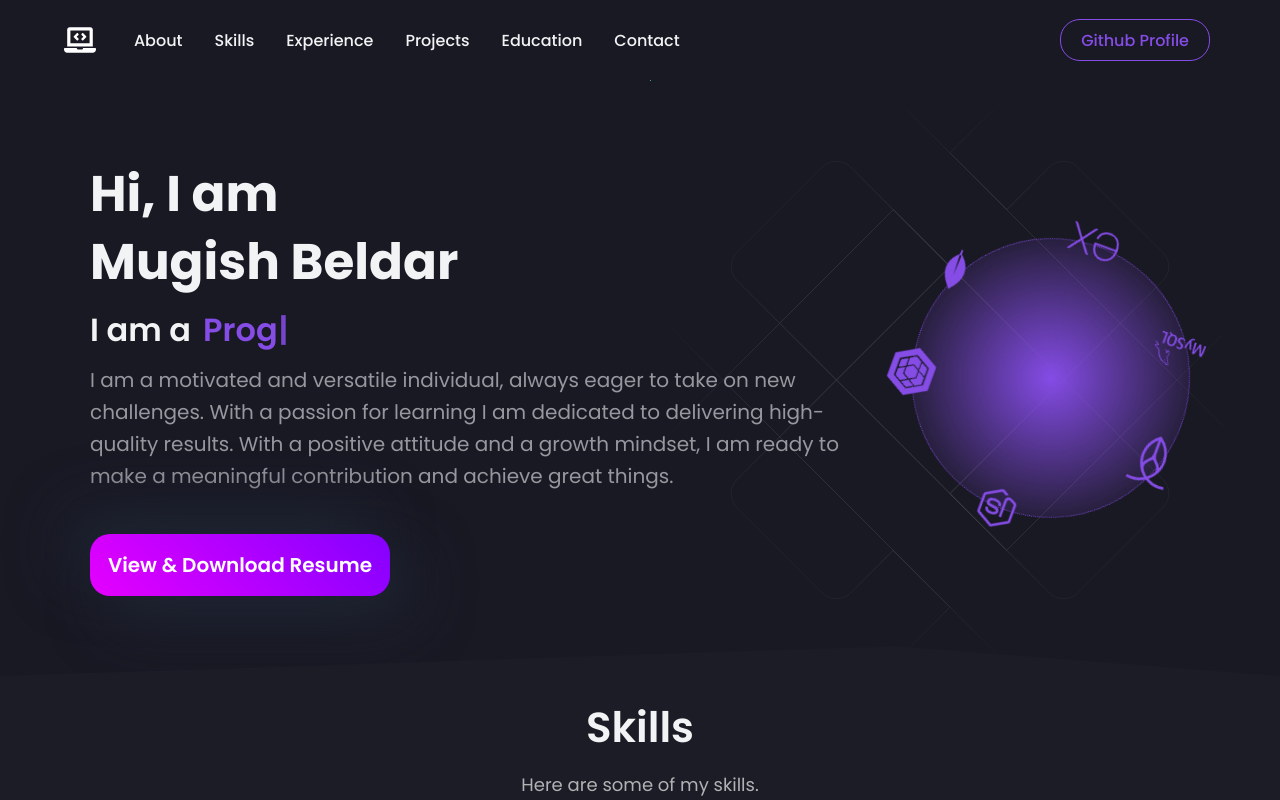
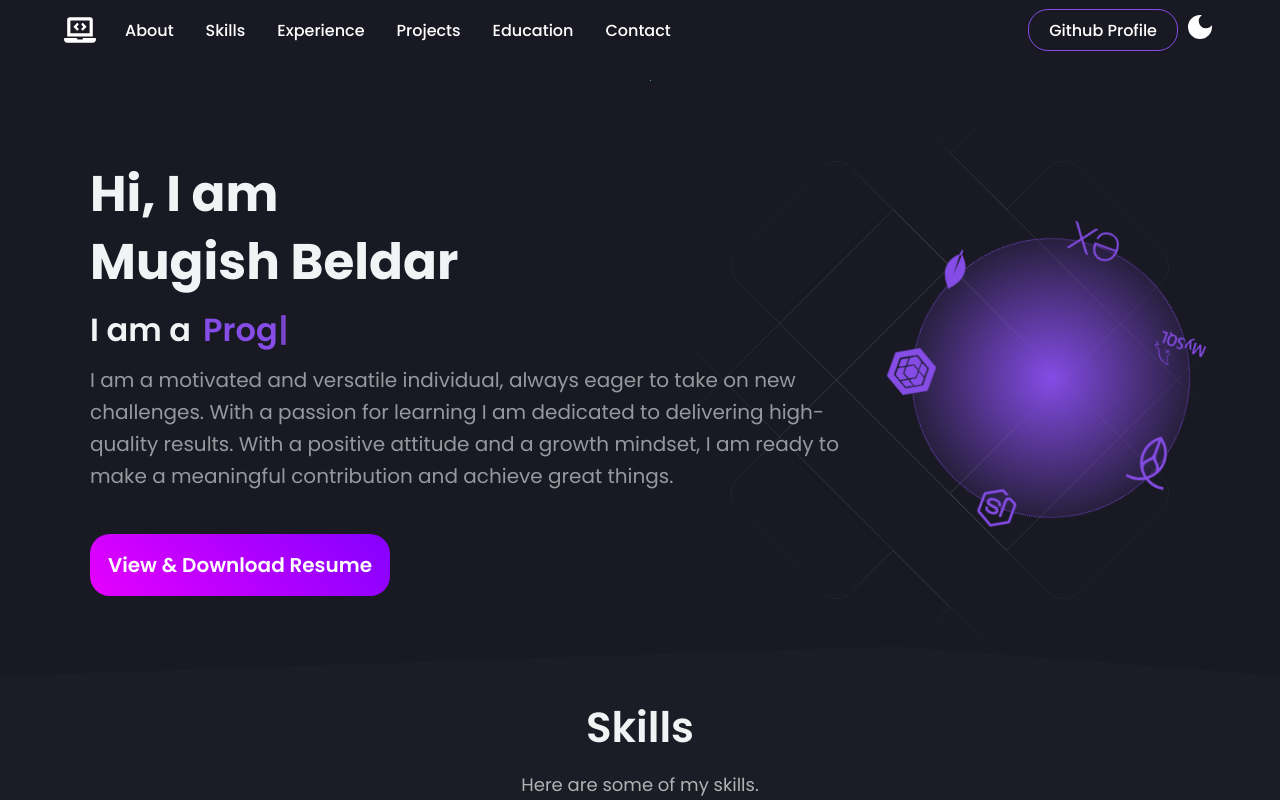
Before and after one commit to MugishBeldar/PortFolio, a React (Create React App) app: page / in a window 1280 px wide. Shown: the top 800 px of the page. Built offline with nearby package versions, Linux system fonts and the light colour scheme.

Commit message:
light mode added

```diff
--- a/src/App.js
+++ b/src/App.js
@@ -1,4 +1,7 @@
 import {ThemeProvider} from "styled-components";
+import React, { useContext } from "react";
+import {ThemeContext} from './context/theme'
+
 import {useState} from "react";
 import {darkTheme, lightTheme} from './utils/Themes.js'
 import Navbar from "./components/Navbar";
@@ -26,10 +29,10 @@ const Wrapper = styled.div`
   clip-path: polygon(0 0, 100% 0, 100% 100%,30% 98%, 0 100%);
 `
 function App() {
-  const [darkMode, setDarkMode] = useState(true);
+  const { theme } = useContext(ThemeContext);
   const [openModal, setOpenModal] = useState({state: false, project: null});
   return (
-    <ThemeProvider theme={darkMode ? darkTheme : lightTheme}>
+    <ThemeProvider theme={theme==='darkTheme' ? darkTheme : lightTheme}>
       <Router >
         <Navbar />
         <Body>
--- a/src/components/HeroSection/HeroStyle.js
+++ b/src/components/HeroSection/HeroStyle.js
@@ -231,7 +231,6 @@ export const ResumeButton = styled.a`
     background: linear-gradient(225deg, hsla(271, 100%, 50%, 1) 0%, hsla(294, 100%, 50%, 1) 100%);
     background: -moz-linear-gradient(225deg, hsla(271, 100%, 50%, 1) 0%, hsla(294, 100%, 50%, 1) 100%);
     background: -webkit-linear-gradient(225deg, hsla(271, 100%, 50%, 1) 0%, hsla(294, 100%, 50%, 1) 100%);
-    box-shadow:  20px 20px 60px #1F2634,
     -20px -20px 60px #1F2634;
     &:hover {
         transform: scale(1.05);
--- a/src/components/HeroSection/index.js
+++ b/src/components/HeroSection/index.js
@@ -1,4 +1,4 @@
-import React from 'react'
+import React, {useContext} from 'react'
 import HeroBgAnimation from '../HeroBgAnimation'
 import {HeroContainer, HeroBg, HeroLeftContainer, HeroRightContainer, HeroInnerContainer, TextLoop, Title, Span, SubTitle, ResumeButton, } from './HeroStyle'
 import Typewriter from 'typewriter-effect';
@@ -9,9 +9,11 @@ import {SiMysql} from 'react-icons/si'
 import {BiLogoMongodb} from 'react-icons/bi'
 import {SiCockroachlabs, } from 'react-icons/si'
 import {SiSequelize} from 'react-icons/si'
+import {ThemeContext} from '../../context/theme'
+import {darkTheme, lightTheme} from '../../utils/Themes'
 
 const HeroSection = () => {
-
+    const {theme} = useContext(ThemeContext)
     return (
         <div id="about">
             <HeroContainer>
@@ -34,7 +36,7 @@ const HeroSection = () => {
                             </Span>
                         </TextLoop>
                         <SubTitle>{Bio.description}</SubTitle>
-                        <ResumeButton href='https://drive.google.com/file/d/11XUZ5J4bOR-u-v5qaqQJIghnz1070yOi/view?usp=sharing' target='_blank'>View & Download Resume</ResumeButton>
+                        <ResumeButton style={{color:`${theme==='darkTheme'?darkTheme.color:lightTheme.color}`}} href='https://drive.google.com/file/d/11XUZ5J4bOR-u-v5qaqQJIghnz1070yOi/view?usp=sharing' target='_blank'>View & Download Resume</ResumeButton>
 
                     </HeroLeftContainer>
 
--- a/src/components/Navbar/NavbarStyledComponent.js
+++ b/src/components/Navbar/NavbarStyledComponent.js
@@ -1,6 +1,12 @@
-import { Link as LinkR } from 'react-router-dom';
+import {Link as LinkR} from 'react-router-dom';
 import styled from 'styled-components';
 
+export const ThemeButton = styled.div`
+color: ${({theme}) => theme.color};
+@media (max-width: 768px) {
+  margin-right: 40px;
+}
+`;
 export const Nav = styled.div`
     background-color: ${({theme}) => theme.card_light};
     height: 80px;
@@ -24,6 +30,10 @@ export const NavbarContainer = styled.div`
   width: 100%;
   padding: 0 24px;
   max-width: 1200px;
+  margin-top: -20px;
+  a {
+    color: ${({theme}) => theme.color};
+  }
 `;
 
 export const NavLogo = styled(LinkR)`
@@ -57,29 +67,29 @@ export const NavItems = styled.ul`
 `;
 
 export const NavLink = styled.a`
-    color: ${({ theme }) => theme.text_primary};
+    color: ${({theme}) => theme.text_primary};
     font-weight: 500;
     cursor: pointer;
     transition: all 0.2s ease-in-out;
     text-decoration: none;
     :hover {
-      color: ${({ theme }) => theme.primary};
+      color: ${({theme}) => theme.primary};
     }
 
     &.active {
-      border-bottom: 2px solid ${({ theme }) => theme.primary};
+      border-bottom: 2px solid ${({theme}) => theme.primary};
     }
 `;
 
 
 export const GitHubButton = styled.a`
-  border: 1.8px solid ${({ theme }) => theme.primary};
+  border: 1.8px solid ${({theme}) => theme.primary};
   justify-content: center;
   display: flex;
   align-items: center;
   height: 70%;
   border-radius: 20px;
-  color: ${({ theme }) => theme.primary};
+  color: ${({theme}) => theme.primary};
   cursor: pointer;
   padding: 0 20px;
   font-weight: 500;
@@ -87,8 +97,8 @@ export const GitHubButton = styled.a`
   font-size: 16px;
   transition: all 0.6s ease-in-out;
     :hover {
-      background: ${({ theme }) => theme.primary};
-      color: ${({ theme }) => theme.white};
+      background: ${({theme}) => theme.primary};
+      color: ${({theme}) => theme.white};
     }
     @media screen and (max-width: 768px) {
     font-size: 14px;
@@ -118,7 +128,7 @@ export const MobileIcon = styled.div`
     transform: translate(-100%, 60%);
     font-size: 1.5rem;
     cursor: pointer;
-    color: ${({ theme }) => theme.text_primary};
+    color: ${({theme}) => theme.text_primary};
   }
 `
 
@@ -132,13 +142,13 @@ export const MobileMenu = styled.div`
     right: 0;
     width: 100%;
     padding: 12px 40px 24px 40px;
-    background: ${({ theme }) => theme.card_light+99};
+    background: ${({theme}) => theme.card_light + 99};
     transition: all 0.6s ease-in-out;
-    transform: ${({ isOpen }) => (isOpen ? 'translateY(0)' : 'translateY(-100%)')};
+    transform: ${({isOpen}) => (isOpen ? 'translateY(0)' : 'translateY(-100%)')};
     border-radius: 0 0 20px 20px;
     box-shadow: 0 0 10px 0 rgba(0, 0, 0, 0.2);
-    opacity: ${({ isOpen }) => (isOpen ? '100%' : '0')};
-    z-index: ${({ isOpen }) => (isOpen ? '1000' : '-1000')};
+    opacity: ${({isOpen}) => (isOpen ? '100%' : '0')};
+    z-index: ${({isOpen}) => (isOpen ? '1000' : '-1000')};
 
 `
 
@@ -154,28 +164,28 @@ export const MobileMenuItems = styled.ul`
 `
 
 export const MobileMenuLink = styled(LinkR)`
-  color: ${({ theme }) => theme.text_primary};
+  color: ${({theme}) => theme.text_primary};
   font-weight: 500;
   cursor: pointer;
   transition: all 0.2s ease-in-out;
   text-decoration: none;
   :hover {
-    color: ${({ theme }) => theme.primary};
+    color: ${({theme}) => theme.primary};
   }
 
   &.active {
-    border-bottom: 2px solid ${({ theme }) => theme.primary};
+    border-bottom: 2px solid ${({theme}) => theme.primary};
   }
 `;
 
 export const MobileMenuButton = styled.a`
-  border: 1.8px solid ${({ theme }) => theme.primary};
+  border: 1.8px solid ${({theme}) => theme.primary};
   justify-content: center;
   display: flex;
   align-items: center;
   height: 70%;
   border-radius: 20px;
-  color: ${({ theme }) => theme.primary};
+  color: ${({theme}) => theme.primary};
   cursor: pointer;
   padding: 0 20px;
   font-weight: 500;
@@ -184,23 +194,23 @@ export const MobileMenuButton = styled.a`
   transition: all 0.6s ease-in-out;
 
   :hover {
-    background: ${({ theme }) => theme.primary};
-    color: ${({ theme }) => theme.white};
+    background: ${({theme}) => theme.primary};
+    color: ${({theme}) => theme.white};
   }
 `;
 
-export  const MobileLink = styled.a`
-  color: ${({ theme }) => theme.text_primary};
+export const MobileLink = styled.a`
+  color: ${({theme}) => theme.text_primary};
   font-weight: 500;
   cursor: pointer;
   transition: all 0.2s ease-in-out;
   text-decoration: none;
   :hover {
-    color: ${({ theme }) => theme.primary};
+    color: ${({theme}) => theme.primary};
   }
 
   &.active {
-    border-bottom: 2px solid ${({ theme }) => theme.primary};
+    border-bottom: 2px solid ${({theme}) => theme.primary};
   }
 `;
 
--- a/src/components/Navbar/index.js
+++ b/src/components/Navbar/index.js
@@ -1,18 +1,20 @@
-import React from 'react'
-import {Nav, NavLink, NavbarContainer, NavItems, GitHubButton, ButtonContainer, MobileIcon, MobileMenu, MobileLink} from './NavbarStyledComponent'
+import React, { useContext } from 'react'
+import {Nav, NavLink, NavbarContainer, NavItems, GitHubButton, ButtonContainer, MobileIcon, MobileMenu, MobileLink, ThemeButton} from './NavbarStyledComponent'
 import {FaBars, FaLaptopCode} from 'react-icons/fa';
+import {MdDarkMode} from 'react-icons/md'
 import {Bio} from '../../data/constants';
-import {useTheme} from 'styled-components';
+import {ThemeContext} from '../../context/theme'
+import {darkTheme, lightTheme} from '../../utils/Themes'
 
 const Navbar = () => {
   const [isOpen, setIsOpen] = React.useState(false);
-  const theme = useTheme()
+  const {theme, toggleTheme} = useContext(ThemeContext)
   return (
     <Nav>
-      <NavbarContainer>
-          <a style={{display: "flex", alignItems: "center", color: "white", marginBottom: '20;', cursor: 'pointer', textDecoration: 'none'}} href='http://localhost:3000/#about'>
-            <FaLaptopCode size="2rem" />
-          </a>
+      <NavbarContainer style={{backgroundColor:`${theme==='lightTheme'?lightTheme.navBackgroundColor:''}`}}>
+        <a style={{display: "flex", alignItems: "center", marginBottom: '20;', cursor: 'pointer', textDecoration: 'none'}} href='http://localhost:3000/#about'>
+          <FaLaptopCode size="2rem" />
+        </a>
         <MobileIcon>
           <FaBars onClick={() => {
             setIsOpen(!isOpen)
@@ -29,9 +31,10 @@ const Navbar = () => {
         <ButtonContainer>
           <GitHubButton href={Bio.github} target="_blank">Github Profile</GitHubButton>
         </ButtonContainer>
+        <ThemeButton onClick={toggleTheme}><MdDarkMode size={'2rem'} /></ThemeButton>
         {
           isOpen &&
-          <MobileMenu isOpen={isOpen}>
+          <MobileMenu style={{backgroundColor:`${theme==='darkTheme'?darkTheme.card:lightTheme.card}`}} isOpen={isOpen}>
             <MobileLink href="#about" onClick={() => {
               setIsOpen(!isOpen)
             }}>About</MobileLink>
@@ -52,7 +55,7 @@ const Navbar = () => {
             }}>Contact</MobileLink>
 
 
-            <GitHubButton style={{padding: '10px 16px', background: `${theme.primary}`, color: 'white', width: 'max-content'}} href={Bio.github} target="_blank">Github Profile</GitHubButton>
+            <GitHubButton style={{padding: '10px 16px', backgroundColor: `${theme==='darkTheme'?darkTheme.primary:lightTheme.primary}`, color: 'white', width: 'max-content'}} href={Bio.github} target="_blank">Github Profile</GitHubButton>
           </MobileMenu>
         }
       </NavbarContainer>
--- /dev/null
+++ b/src/context/theme.js
@@ -0,0 +1,48 @@
+import React, { useEffect, createContext, useState } from "react";
+
+const ThemeContext = createContext();
+
+const getTheme = () => {
+  const theme = localStorage.getItem("theme");
+  if (!theme) {
+    // Default theme is taken as dark-theme
+    localStorage.setItem("theme", "darkTheme");
+    return "darkTheme";
+  } else {
+    return theme;
+  }
+};
+
+const ThemeProvider = ({ children }) => {
+  const [theme, setTheme] = useState(getTheme);
+
+  function toggleTheme() {
+    if (theme === "darkTheme") {
+      setTheme("lightTheme");
+    } else {
+      setTheme("darkTheme");
+    }
+  };
+
+  useEffect(() => {
+    const refreshTheme = () => {
+      localStorage.setItem("theme", theme);
+    };
+
+    refreshTheme();
+  }, [theme]);
+
+  return (
+    <ThemeContext.Provider
+      value={{
+        theme,
+        setTheme,
+        toggleTheme,
+      }}
+    >
+      {children}
+    </ThemeContext.Provider>
+  );
+};
+
+export { ThemeContext, ThemeProvider };
--- a/src/index.js
+++ b/src/index.js
@@ -1,9 +1,12 @@
+import {ThemeProvider} from './context/theme'
 import React from 'react';
 import ReactDOM from 'react-dom/client';
 import App from './App';
 const root = ReactDOM.createRoot(document.getElementById('root'));
 root.render(
   <React.StrictMode>
-    <App />
+    <ThemeProvider>
+      <App />
+    </ThemeProvider>
   </React.StrictMode>
 );
--- a/src/utils/Themes.js
+++ b/src/utils/Themes.js
@@ -9,6 +9,7 @@ export const darkTheme = {
     button:"#854CE6",
     white:"#FFFFFF",
     black:"#000000",
+    color: 'white'
 }
 
 export const lightTheme = {
@@ -19,4 +20,6 @@ export const lightTheme = {
     text_secondary:"#48494a",
     card:"#FFFFFF",
     button:"#5c5b5b",
+    color: 'black',
+    navBackgroundColor: '#FFFDFA'
 }
```
